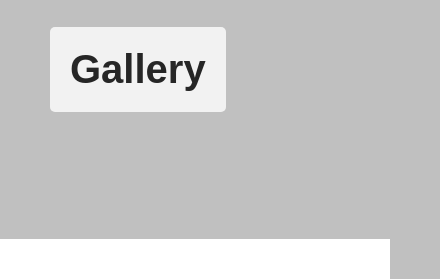
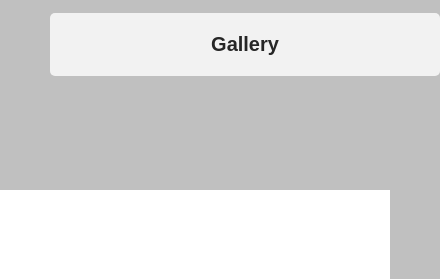
Before and after one commit to yuka546/Gallery, a plain HTML site: page index.html in a window 390 px wide. Shown: the top 279 px of the page, 440 px wide, since content can reach past the window. Drawn offline with nearby package versions, Linux system fonts and the light colour scheme.

Commit message:
Update stylesheet.css

```diff
--- a/stylesheet.css
+++ b/stylesheet.css
@@ -51,3 +51,17 @@ body {
   padding: 20px;
   opacity: 0.8;
 }
+
+@media(max-width: 670px){
+  .title h1{
+    font-size: 20px;
+    display: block;
+  }
+
+  .title{
+    text-align: center;
+    width: 100%;
+  }
+
+
+}
```
